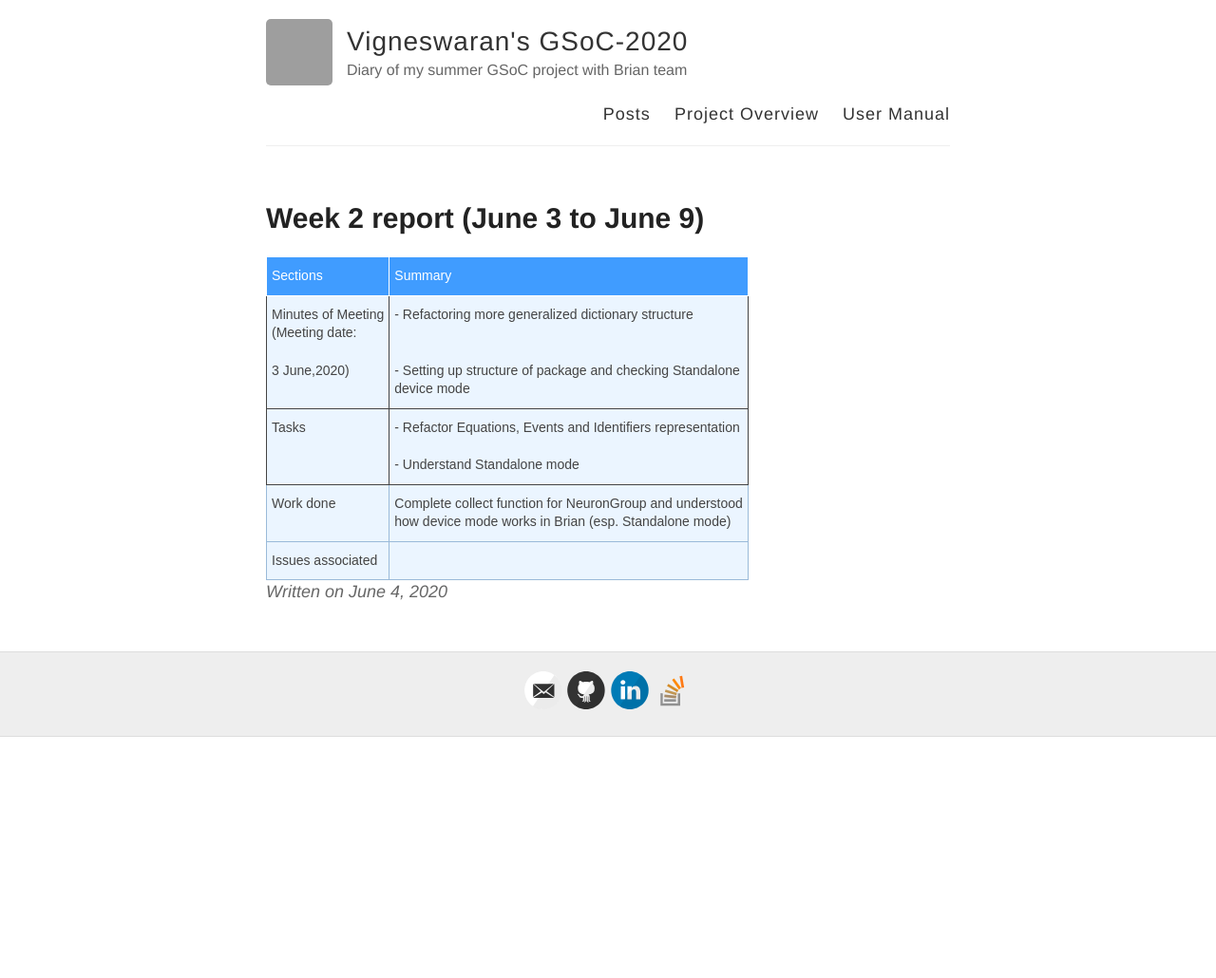
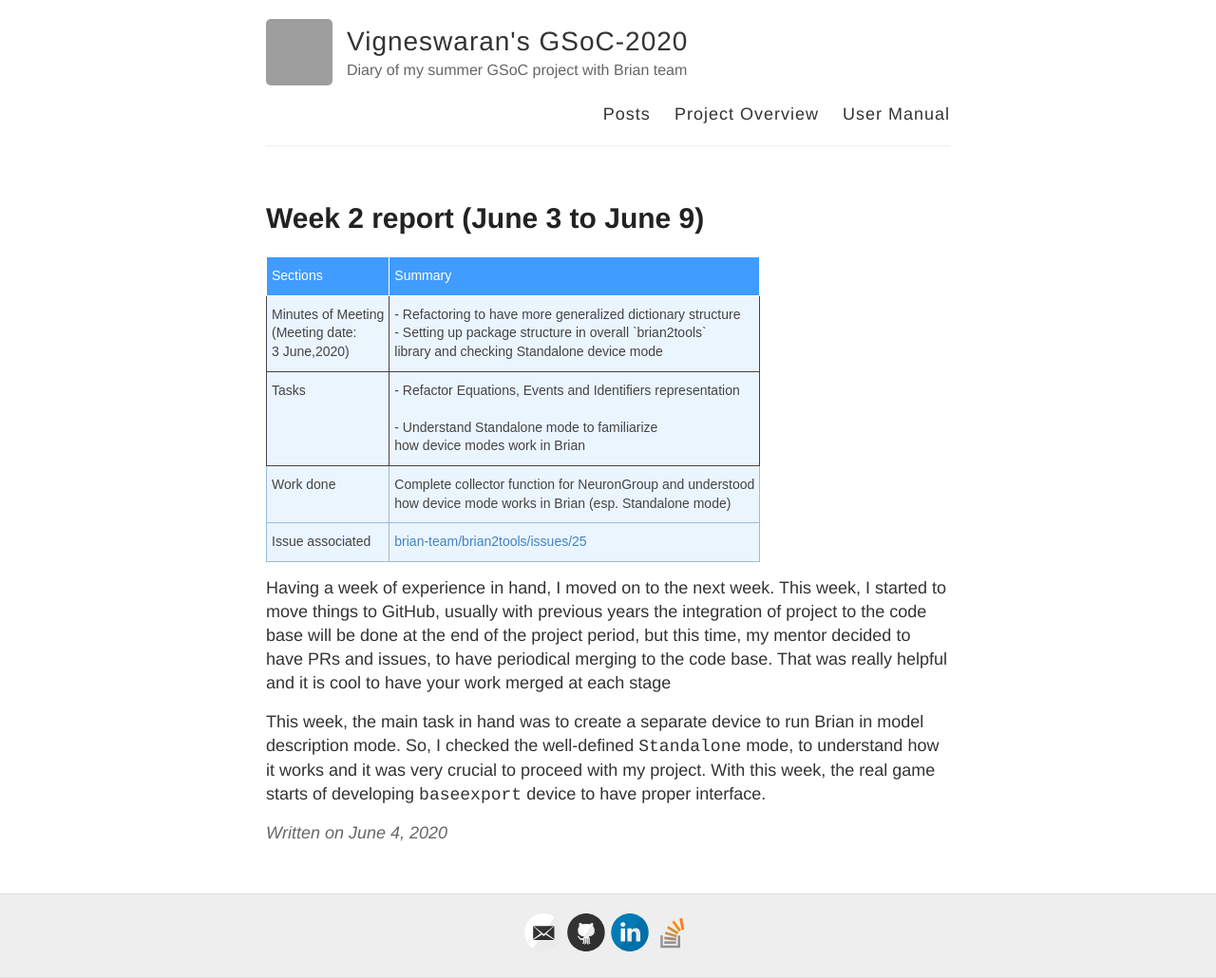
Before and after one commit to vigneswaran-chandrasekaran/Vigneswaran-chandrasekaran.github.io, a Jekyll site: the page built from _posts/2020-06-04-post4.md, in a window 1280 px wide. Shown: the whole page at 95% size. Built offline with Jekyll 4.4.1, drawn with Linux system fonts in a browser that asks for light colours; comment, search, counter and statistics services are not loaded; before the commit the page ends 900 px from its top, so only the background shows below that; grey boxes are pictures that could not be loaded.

Commit message:
Update posts display and post 1 - 4

```diff
--- a/_posts/2020-06-04-post4.md
+++ b/_posts/2020-06-04-post4.md
@@ -21,20 +21,29 @@
 </thead>
 <tbody>
   <tr>
-    <td class="tg-0pky">Minutes of Meeting<br>(Meeting date: <br><br>3 June,2020)</td>
-    <td class="tg-0pky">- Refactoring more generalized dictionary structure <br><br><br>- Setting up structure of package and checking Standalone<br>device mode<br></td>
+    <td class="tg-0pky">Minutes of Meeting<br>(Meeting date: <br>3 June,2020)</td>
+    <td class="tg-0pky">- Refactoring to have more generalized dictionary structure <br>- Setting up package structure in overall `brian2tools` <br> library and checking Standalone device mode<br></td>
   </tr>
   <tr>
     <td class="tg-0pky">Tasks</td>
-    <td class="tg-0pky">- Refactor Equations, Events and Identifiers representation<br><br>- Understand Standalone mode</td>
+    <td class="tg-0pky">- Refactor Equations, Events and Identifiers representation<br><br>- Understand Standalone mode to familiarize <br> how device modes work in Brian</td>
   </tr>
   <tr>
     <td class="tg-0lax">Work done</td>
-    <td class="tg-0lax">Complete collect function for NeuronGroup and understood<br>how device mode works in Brian (esp. Standalone mode)<br></td>
+    <td class="tg-0lax">Complete collector function for NeuronGroup and understood<br>how device mode works in Brian (esp. Standalone mode)<br></td>
   </tr>
   <tr>
-    <td class="tg-0lax">Issues associated</td>
-    <td class="tg-0lax"><a href="https://github.com/brian-team/brian2tools/issues/25"></a></td>
+    <td class="tg-0lax">Issue associated</td>
+    <td class="tg-0lax"><a href="https://github.com/brian-team/brian2tools/issues/25">brian-team/brian2tools/issues/25</a></td>
   </tr>
 </tbody>
 </table>
+
+Having a week of experience in hand, I moved on to the next week. This week, I started to move things to GitHub, usually
+with previous years the integration of project to the code base will be done at the end of the project period, but this time,
+my mentor decided to have PRs and issues, to have periodical merging to the code base.
+That was really helpful and it is cool to have your work merged at each stage
+
+This week, the main task in hand was to create a separate device to run Brian in model description mode. So, I checked the well-defined
+`Standalone` mode, to understand how it works and it was very crucial to proceed with my project.
+With this week, the real game starts of developing `baseexport` device to have proper interface.
--- a/index.html
+++ b/index.html
@@ -6,12 +6,10 @@
   {% for post in site.posts reversed%}
     <article class="post">
 
-      <h1><a href="{{ site.baseurl }}{{ post.url }}">{{ post.title }}</a></h1>
+      <h3><a href="{{ site.baseurl }}{{ post.url }}">{{ post.title }}</a></h3>
 
       <div class="entry">
       </div>
-
-      <a href="{{ site.baseurl }}{{ post.url }}" class="read-more">Read More</a>
     </article>
   {% endfor %}
 </div>
```
Also changed, not shown: _posts/2020-05-31-post1.md (+5 -4 lines), _posts/2020-05-31-post2.md (+5 -5 lines), _posts/2020-06-03-post3.md (+7 -6 lines).
